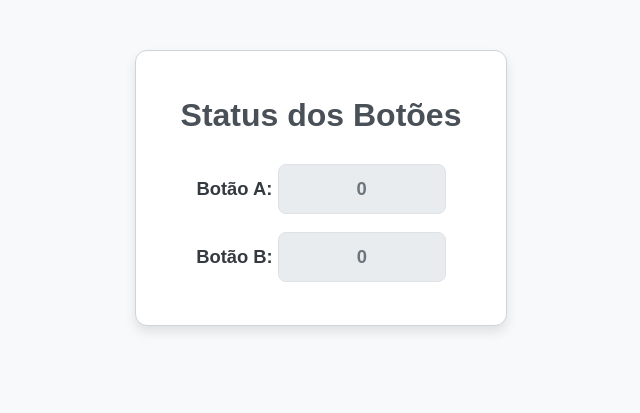
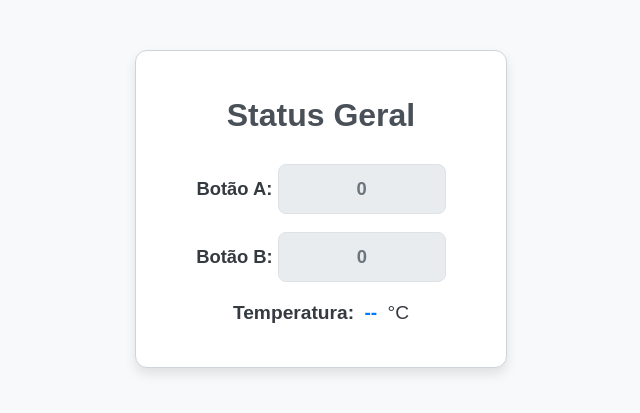
Before and after one commit to jpaullopes/server_railway, a Flask app: page /dashboard/botoes in a window 1280 px wide. Shown: the top 413 px of the page, without its empty margins (319-959 px from the left). Run offline with Flask 3, Linux system fonts and the light colour scheme; some libraries are stand-ins or nearby versions.

Commit message:
minor changes

```diff
--- a/static/css/botoes.css
+++ b/static/css/botoes.css
@@ -63,3 +63,15 @@ p {
     color: #6c757d;
     border-color: #dee2e6;
 }
+
+p:has(#status_temperatura) { /* Seleciona o <p> que contém o span da temperatura */
+    margin-top: 20px; /* Adiciona um pouco mais de espaço acima da temperatura */
+    font-size: 1.2em; /* Destaca um pouco mais a temperatura */
+}
+
+#status_temperatura {
+    color: #007bff; /* Uma cor diferente para o valor da temperatura, por exemplo */
+    font-weight: bold;
+    padding: 5px;
+    /* Outros estilos que você queira */
+}
--- a/static/js/botoes.js
+++ b/static/js/botoes.js
@@ -1,5 +1,6 @@
+// Arquivo: servidor_railway/static/js/botoes.js
 document.addEventListener("DOMContentLoaded", (evento) => {
-    const socket = io(); // Conecta ao servidor SocketIO na mesma origem
+    const socket = io();
 
     socket.on('connect', function() {
         console.log('SocketIO conectado na página de botões!');
@@ -10,54 +11,56 @@ document.addEventListener("DOMContentLoaded", (evento) => {
     });
 
     socket.on("novo_dado", function (dado) {
-        console.log("Dados recebidos na página de botões:", dado); // Verifique este log no console do navegador!
+        console.log("Dados recebidos (com temperatura):", dado);
 
         const statusBotaoAElement = document.getElementById("status_botao_a");
         const statusBotaoBElement = document.getElementById("status_botao_b");
+        const statusTemperaturaElement = document.getElementById("status_temperatura"); // Novo elemento
 
+        // --- Processamento para o Botão A ---
         let textoBotaoA = "0";
         let estadoNumericoA = 0;
+        if (dado && typeof dado.button_a !== 'undefined') {
+            estadoNumericoA = parseInt(dado.button_a, 10);
+            textoBotaoA = (estadoNumericoA === 1) ? "Pressionado!" : "0";
+        } else {
+            console.warn("'dado.button_a' não definido. Usando '0'.");
+        }
+        statusBotaoAElement.innerText = textoBotaoA;
+        statusBotaoAElement.classList.remove("pressionado", "solto", "na");
+        statusBotaoAElement.classList.add(estadoNumericoA === 1 ? "pressionado" : "solto");
+
+        // --- Processamento para o Botão B ---
         let textoBotaoB = "0";
         let estadoNumericoB = 0;
+        if (dado && typeof dado.button_b !== 'undefined') {
+            estadoNumericoB = parseInt(dado.button_b, 10);
+            textoBotaoB = (estadoNumericoB === 1) ? "Pressionado!" : "0";
+        } else {
+            console.warn("'dado.button_b' não definido. Usando '0'.");
+        }
+        statusBotaoBElement.innerText = textoBotaoB;
+        statusBotaoBElement.classList.remove("pressionado", "solto", "na");
+        statusBotaoBElement.classList.add(estadoNumericoB === 1 ? "pressionado" : "solto");
 
-        // Processar Botão A
-        if (dado && typeof dado.button_a !== 'undefined') {
-            estadoNumericoA = parseInt(dado.button_a, 10);
-            if (estadoNumericoA === 1) {
-                textoBotaoA = "Pressionado!";
+        // --- Processamento para a Temperatura ---
+        let textoTemperatura = "--"; // Valor padrão se não houver dados
+        if (dado && typeof dado.temperature !== 'undefined') {
+            // Formata para duas casas decimais, mesmo que venha com mais ou menos
+            // O parseFloat garante que é um número antes de tentar formatar.
+            const temperaturaNumerica = parseFloat(dado.temperature);
+            if (!isNaN(temperaturaNumerica)) { // Verifica se é um número válido
+                textoTemperatura = temperaturaNumerica.toFixed(2); // Formata para 2 casas decimais
             } else {
-                textoBotaoA = "0"; // Se for 0 ou qualquer outro valor não-1
+                console.warn("'dado.temperature' não é um número válido:", dado.temperature);
+                textoTemperatura = "Erro"; // Ou mantém "--"
             }
         } else {
-            console.log("'dado.button_a' não definido. Usando '0'.");
+            console.warn("'dado.temperature' não definido. Usando '--'.");
         }
-        statusBotaoAElement.innerText = textoBotaoA;
-        if (estadoNumericoA === 1) {
-            statusBotaoAElement.classList.add("pressionado");
-            statusBotaoAElement.classList.remove("solto", "na");
-        } else {
-            statusBotaoAElement.classList.add("solto"); // Usaremos 'solto' para o estado "0"
-            statusBotaoAElement.classList.remove("pressionado", "na");
-        }
-
-        // Processar Botão B
-        if (dado && typeof dado.button_b !== 'undefined') {
-            estadoNumericoB = parseInt(dado.button_b, 10);
-            if (estadoNumericoB === 1) {
-                textoBotaoB = "Pressionado!";
-            } else {
-                textoBotaoB = "0"; // Se for 0 ou qualquer outro valor não-1
-            }
-        } else {
-            console.log("'dado.button_b' não definido. Usando '0'.");
-        }
-        statusBotaoBElement.innerText = textoBotaoB;
-        if (estadoNumericoB === 1) {
-            statusBotaoBElement.classList.add("pressionado");
-            statusBotaoBElement.classList.remove("solto", "na");
-        } else {
-            statusBotaoBElement.classList.add("solto"); // Usaremos 'solto' para o estado "0"
-            statusBotaoBElement.classList.remove("pressionado", "na");
-        }
+        statusTemperaturaElement.innerText = textoTemperatura;
+        // Você pode adicionar classes CSS para a temperatura se quiser estilizar (ex: cor por faixa)
+        // Ex: statusTemperaturaElement.className = ''; // Limpa classes antigas
+        // if (temperaturaNumerica > 30) statusTemperaturaElement.classList.add("quente");
     });
 });
--- a/templates/botoes.html
+++ b/templates/botoes.html
@@ -1,18 +1,24 @@
 <!DOCTYPE html>
-<html lang="pt-br"> <head>
-    <meta charset="UTF-8"> <meta name="viewport" content="width=device-width, initial-scale=1.0"> <title>Status dos Botões</title>
-    <script src="https://cdn.socket.io/4.4.1/socket.io.min.js"></script>
+<html lang="pt-br">
+<head>
+    <meta charset="UTF-8">
+    <meta name="viewport" content="width=device-width, initial-scale=1.0">
+    <title>Status dos Botões e Temperatura</title> <script src="https://cdn.socket.io/4.4.1/socket.io.min.js"></script>
     <link rel="stylesheet" href="{{ url_for('static', filename='css/botoes.css') }}">
 </head>
 <body>
     <div class="box">
-        <h1>Status dos Botões</h1>
-        <p>
+        <h1>Status Geral</h1> <p>
             <strong>Botão A:</strong>
-            <span id="status_botao_a">0</span> </p>
+            <span id="status_botao_a">0</span>
+        </p>
         <p>
             <strong>Botão B:</strong>
-            <span id="status_botao_b">0</span> </p>
+            <span id="status_botao_b">0</span>
+        </p>
+        <p>
+            <strong>Temperatura:</strong>
+            <span id="status_temperatura">--</span> <span>°C</span> </p>
     </div>
     <script src="{{ url_for('static', filename='js/botoes.js') }}"></script>
 </body>
```
